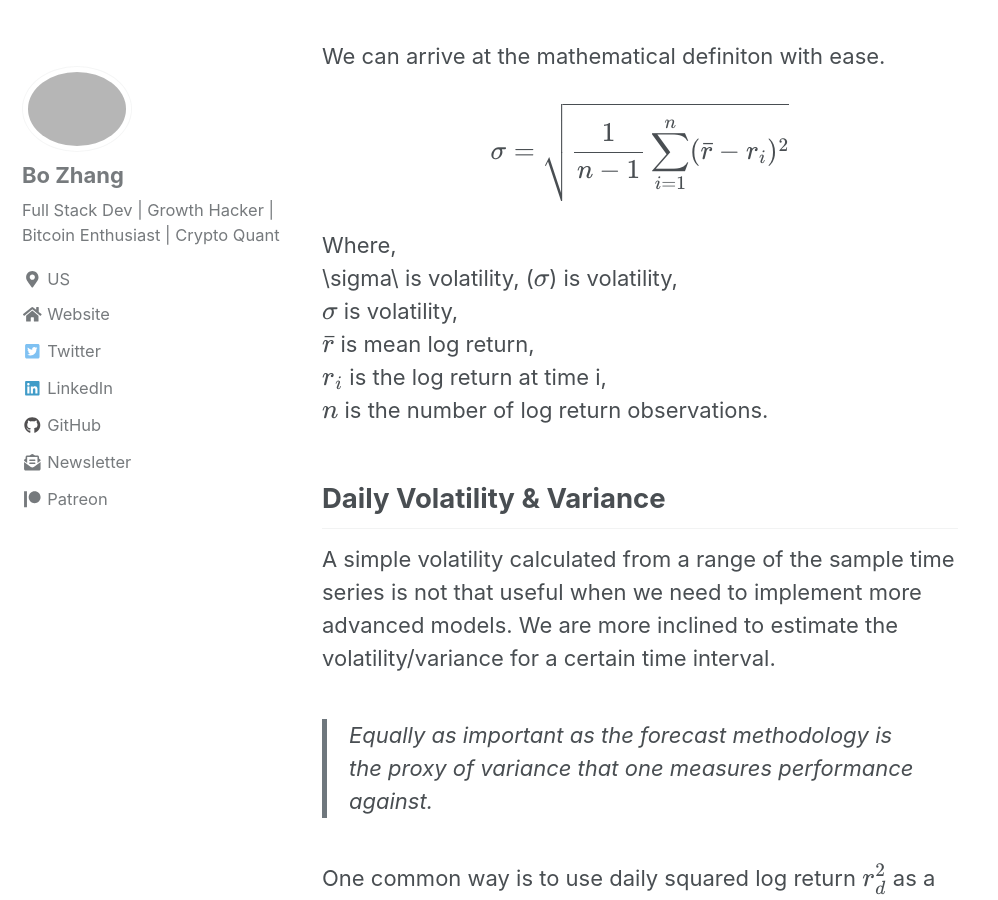
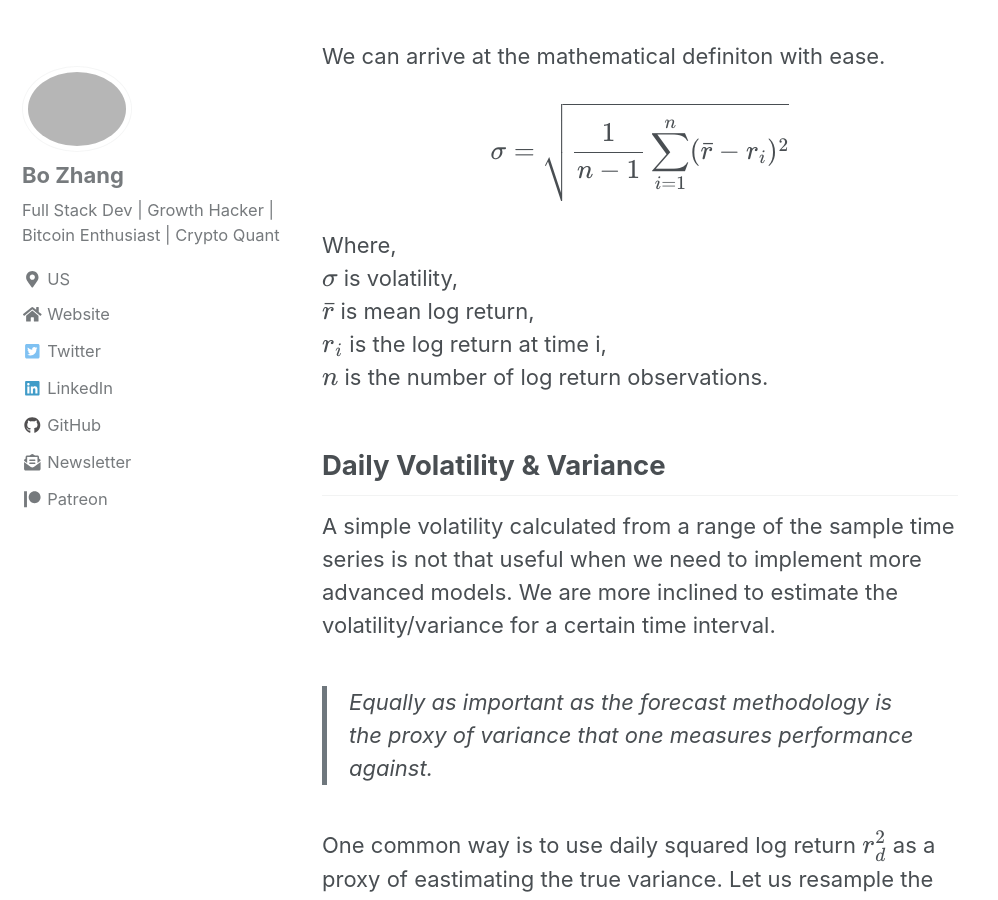
Before and after one commit to 0xboz/blog, a Jekyll site: the page built from _posts/2019-07-15-understand-and-model-cryptocurrencies-volatility-using-garch-variants.md, in a window 1280 px wide and 900 px high, scrolled down 4050 px. Shown: the whole window, without its empty margins (0-998 px from the left). Built offline with Jekyll 4.4.1, drawn with Linux system fonts in a browser that asks for light colours; cached includes are drawn as plain includes; nearby versions of some CDN libraries; formulas are drawn with MathJax 3; comment, search, counter and statistics services are not loaded.

Commit message:
More inline mathjax

```diff
--- a/_posts/2019-07-15-understand-and-model-cryptocurrencies-volatility-using-garch-variants.md
+++ b/_posts/2019-07-15-understand-and-model-cryptocurrencies-volatility-using-garch-variants.md
@@ -103,12 +103,10 @@ $$ \begin{equation*}
 \end{equation*} $$
 
 Where,
-\\sigma\ is volatility,
-\($\sigma$\) is volatility,
 $$\sigma$$ is volatility,
-$\bar{r}$ is mean log return,
-$r_i$ is the log return at time i,
-$n$ is the number of log return observations.
+$$\bar{r}$$ is mean log return,
+$$r_i$$ is the log return at time i,
+$$n$$ is the number of log return observations.
 
 ## Daily Volatility & Variance
 
```
